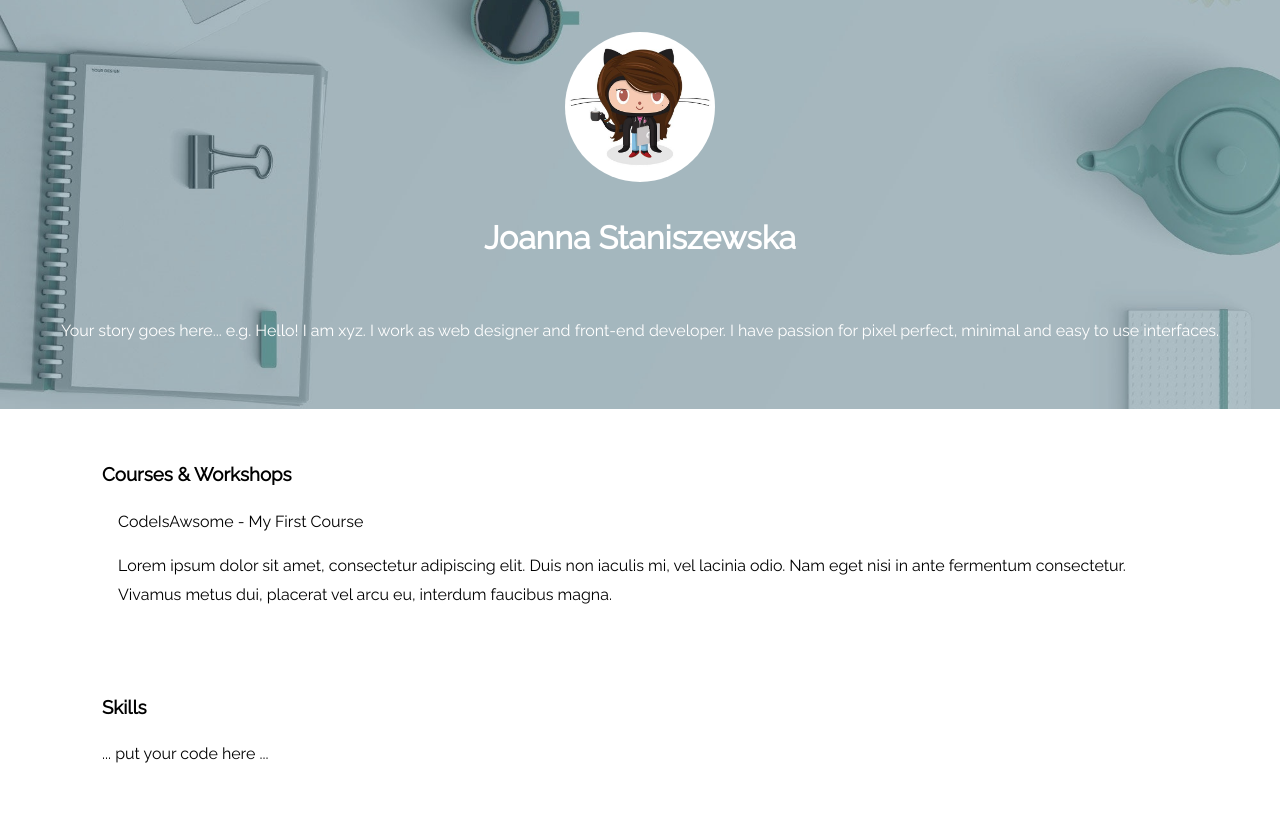
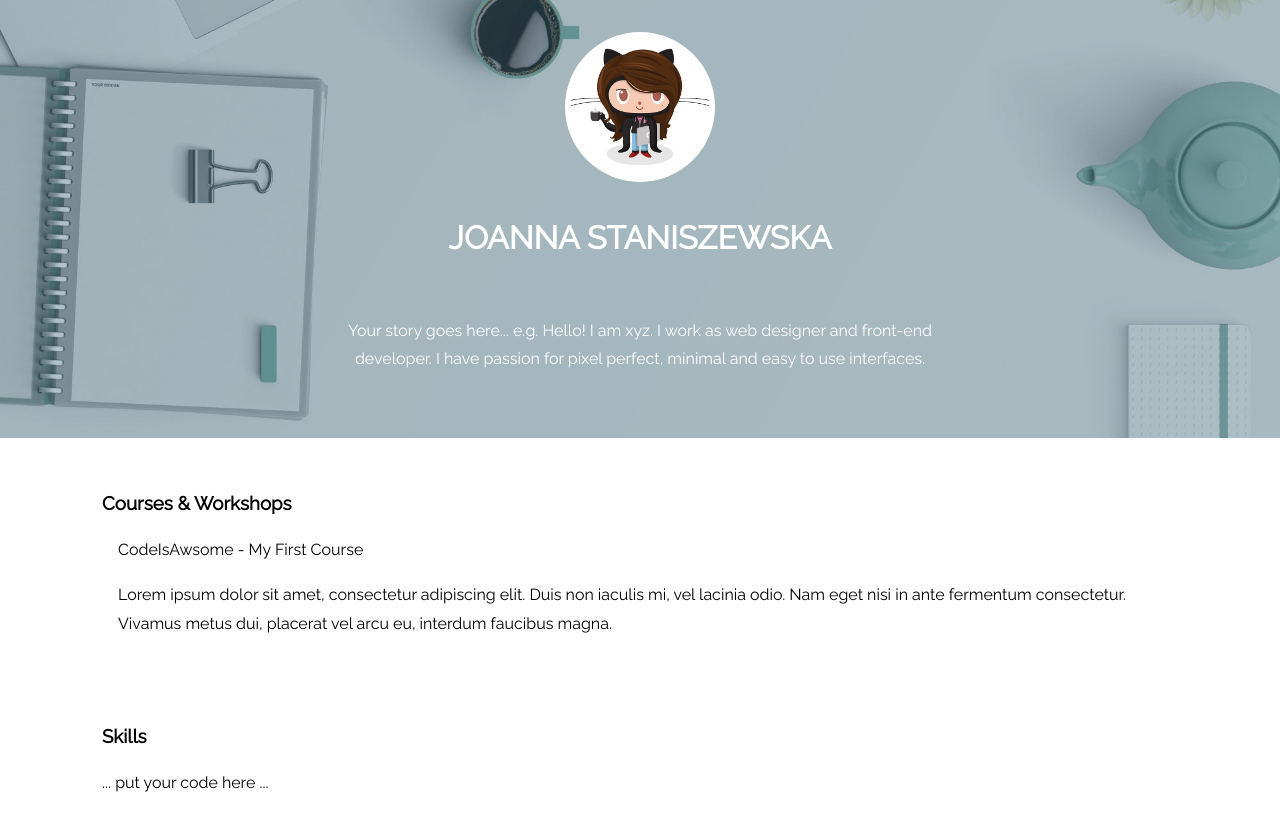
Before and after one commit to joannaewa/My_CV, a plain HTML site: page index.html in a window 1280 px wide. Shown: the top 817 px of the page. Drawn offline with Linux system fonts and the light colour scheme.

Commit message:
Update style.css

```diff
--- a/style.css
+++ b/style.css
@@ -33,6 +33,7 @@ header {
 
 header section {
   margin: 0 auto;
+  max-width: 640px;
 }
 
 header img {
@@ -42,6 +43,7 @@ header img {
 
 h1 {
   margin: 1em 0;
+  text-transform: uppercase;
 }
 
 main {
```
